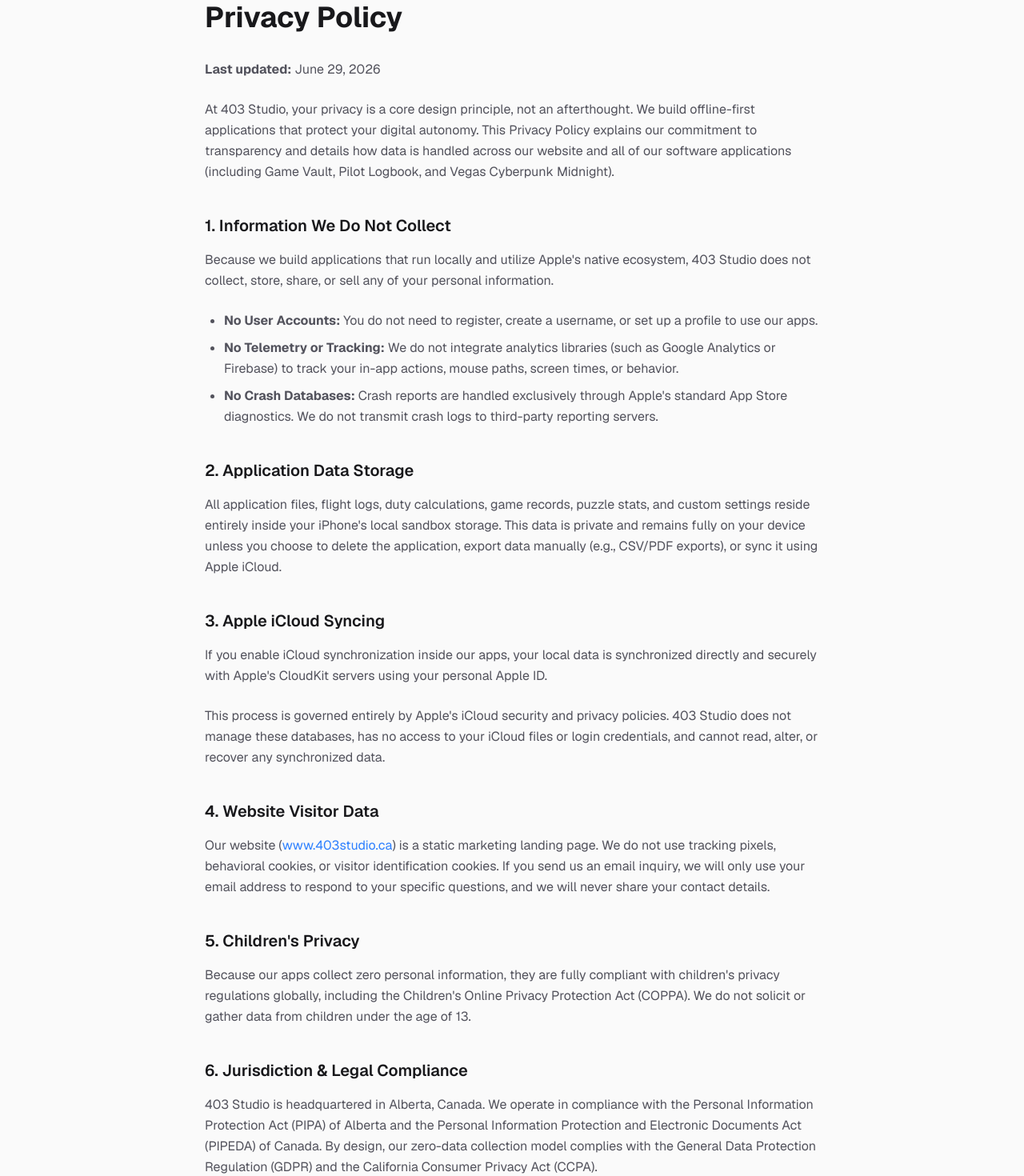
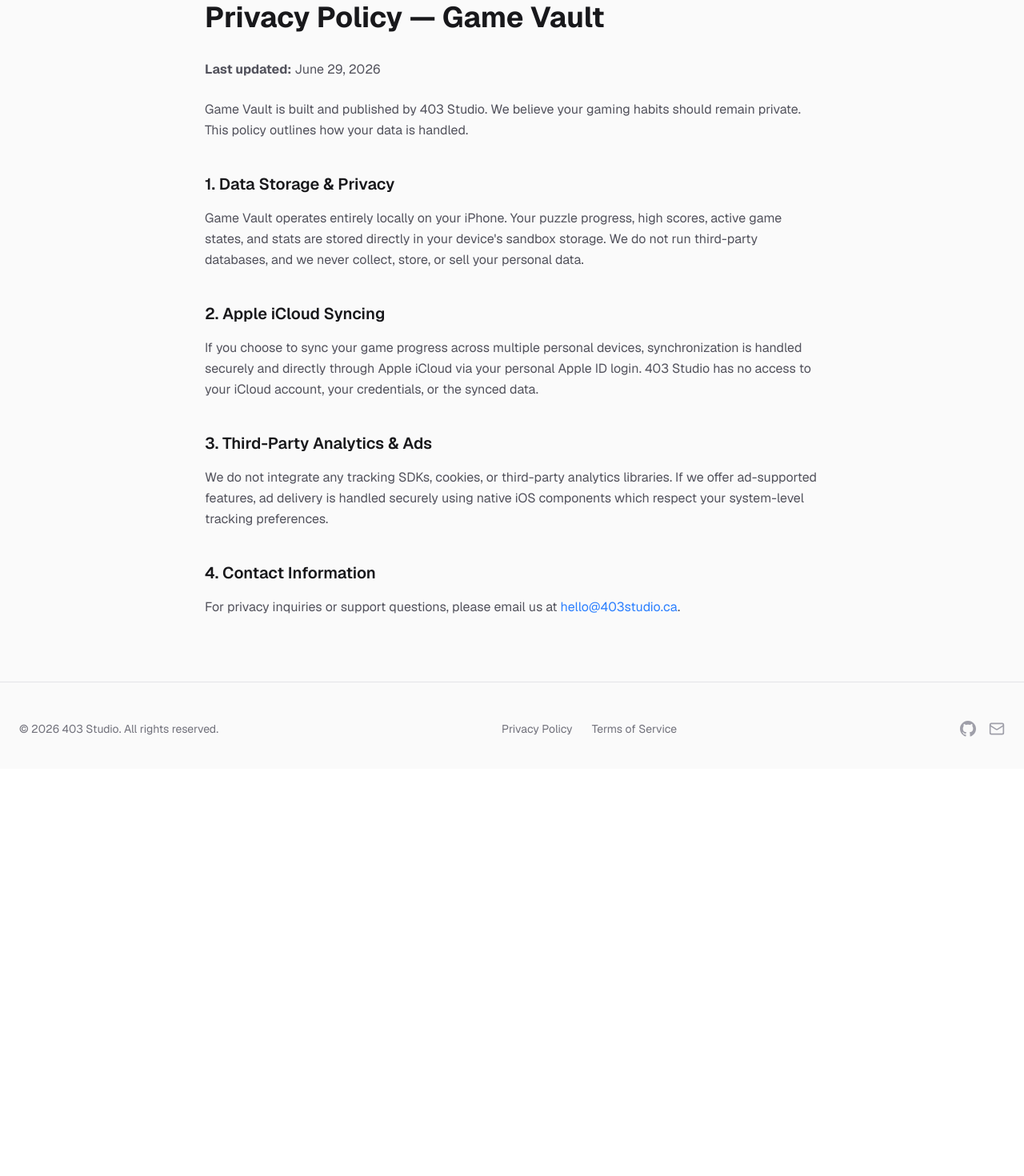
Before and after one commit to Stueygr/403Studio, a Next.js app: page /privacy in a window 1280 px wide. Shown: the part 180-1650 px from the top of the page at 80% size. After the commit the page ends 1141 px from the top, so only its background shows below. Built offline with nearby package versions, Linux system fonts and the light colour scheme.

Commit message:
Fix hero mockup reflections and set Game Vault as main privacy/terms policies

```diff
--- a/app/privacy/page.tsx
+++ b/app/privacy/page.tsx
@@ -3,64 +3,42 @@
 import { site } from "@/lib/site";
 
 export const metadata: Metadata = {
-  title: "Privacy Policy — 403 Studio",
-  description: `Privacy Policy for ${site.name} and our suite of iOS applications.`,
+  title: "Privacy Policy — Game Vault",
+  description: `Privacy policy for Game Vault by ${site.name}.`,
 };
 
 export default function PrivacyPage() {
   return (
-    <LegalLayout title="Privacy Policy">
+    <LegalLayout title="Privacy Policy — Game Vault">
       <p>
         <strong>Last updated:</strong> June 29, 2026
       </p>
       <p>
-        At {site.name}, your privacy is a core design principle, not an afterthought. We build offline-first applications that protect your digital autonomy. This Privacy Policy explains our commitment to transparency and details how data is handled across our website and all of our software applications (including Game Vault, Pilot Logbook, and Vegas Cyberpunk Midnight).
+        Game Vault is built and published by {site.name}. We believe your gaming habits should remain private. This policy outlines how your data is handled.
       </p>
 
-      <h2 className="text-xl font-semibold text-zinc-900 dark:text-zinc-50 mt-10 mb-4">1. Information We Do Not Collect</h2>
+      <h2 className="text-xl font-semibold text-zinc-900 dark:text-zinc-50 mt-10 mb-4">1. Data Storage & Privacy</h2>
       <p>
-        Because we build applications that run locally and utilize Apple&apos;s native ecosystem, {site.name} does not collect, store, share, or sell any of your personal information.
-      </p>
-      <ul className="list-disc pl-6 space-y-2 text-zinc-650 dark:text-zinc-400">
-        <li><strong>No User Accounts:</strong> You do not need to register, create a username, or set up a profile to use our apps.</li>
-        <li><strong>No Telemetry or Tracking:</strong> We do not integrate analytics libraries (such as Google Analytics or Firebase) to track your in-app actions, mouse paths, screen times, or behavior.</li>
-        <li><strong>No Crash Databases:</strong> Crash reports are handled exclusively through Apple&apos;s standard App Store diagnostics. We do not transmit crash logs to third-party reporting servers.</li>
-      </ul>
-
-      <h2 className="text-xl font-semibold text-zinc-900 dark:text-zinc-50 mt-10 mb-4">2. Application Data Storage</h2>
-      <p>
-        All application files, flight logs, duty calculations, game records, puzzle stats, and custom settings reside entirely inside your iPhone&apos;s local sandbox storage. This data is private and remains fully on your device unless you choose to delete the application, export data manually (e.g., CSV/PDF exports), or sync it using Apple iCloud.
+        Game Vault operates entirely locally on your iPhone. Your puzzle progress, high scores, active game states, and stats are stored directly in your device&apos;s sandbox storage. We do not run third-party databases, and we never collect, store, or sell your personal data.
       </p>
 
-      <h2 className="text-xl font-semibold text-zinc-900 dark:text-zinc-50 mt-10 mb-4">3. Apple iCloud Syncing</h2>
+      <h2 className="text-xl font-semibold text-zinc-900 dark:text-zinc-50 mt-10 mb-4">2. Apple iCloud Syncing</h2>
       <p>
-        If you enable iCloud synchronization inside our apps, your local data is synchronized directly and securely with Apple&apos;s CloudKit servers using your personal Apple ID.
-      </p>
-      <p>
-        This process is governed entirely by Apple&apos;s iCloud security and privacy policies. {site.name} does not manage these databases, has no access to your iCloud files or login credentials, and cannot read, alter, or recover any synchronized data.
+        If you choose to sync your game progress across multiple personal devices, synchronization is handled securely and directly through Apple iCloud via your personal Apple ID login. {site.name} has no access to your iCloud account, your credentials, or the synced data.
       </p>
 
-      <h2 className="text-xl font-semibold text-zinc-900 dark:text-zinc-50 mt-10 mb-4">4. Website Visitor Data</h2>
+      <h2 className="text-xl font-semibold text-zinc-900 dark:text-zinc-50 mt-10 mb-4">3. Third-Party Analytics & Ads</h2>
       <p>
-        Our website (<a href={site.url} className="text-blue-500 hover:underline">www.403studio.ca</a>) is a static marketing landing page. We do not use tracking pixels, behavioral cookies, or visitor identification cookies. If you send us an email inquiry, we will only use your email address to respond to your specific questions, and we will never share your contact details.
+        We do not integrate any tracking SDKs, cookies, or third-party analytics libraries. If we offer ad-supported features, ad delivery is handled securely using native iOS components which respect your system-level tracking preferences.
       </p>
 
-      <h2 className="text-xl font-semibold text-zinc-900 dark:text-zinc-50 mt-10 mb-4">5. Children&apos;s Privacy</h2>
+      <h2 className="text-xl font-semibold text-zinc-900 dark:text-zinc-50 mt-10 mb-4">4. Contact Information</h2>
       <p>
-        Because our apps collect zero personal information, they are fully compliant with children&apos;s privacy regulations globally, including the Children&apos;s Online Privacy Protection Act (COPPA). We do not solicit or gather data from children under the age of 13.
-      </p>
-
-      <h2 className="text-xl font-semibold text-zinc-900 dark:text-zinc-50 mt-10 mb-4">6. Jurisdiction & Legal Compliance</h2>
-      <p>
-        {site.name} is headquartered in Alberta, Canada. We operate in compliance with the Personal Information Protection Act (PIPA) of Alberta and the Personal Information Protection and Electronic Documents Act (PIPEDA) of Canada. By design, our zero-data collection model complies with the General Data Protection Regulation (GDPR) and the California Consumer Privacy Act (CCPA).
-      </p>
-
-      <h2 className="text-xl font-semibold text-zinc-900 dark:text-zinc-50 mt-10 mb-4">7. Contact Information</h2>
-      <p>
-        If you have any questions or concerns regarding our privacy practices, please contact us at:{" "}
+        For privacy inquiries or support questions, please email us at{" "}
         <a href={`mailto:${site.email}`} className="text-blue-500 hover:underline">
           {site.email}
         </a>
+        .
       </p>
     </LegalLayout>
   );
--- a/app/terms/page.tsx
+++ b/app/terms/page.tsx
@@ -3,72 +3,47 @@
 import { site } from "@/lib/site";
 
 export const metadata: Metadata = {
-  title: "Terms of Service — 403 Studio",
-  description: `Terms of Service for ${site.name} website and our applications.`,
+  title: "Terms of Service — Game Vault",
+  description: `Terms of service for Game Vault by ${site.name}.`,
 };
 
 export default function TermsPage() {
   return (
-    <LegalLayout title="Terms of Service">
+    <LegalLayout title="Terms of Service — Game Vault">
       <p>
         <strong>Last updated:</strong> June 29, 2026
       </p>
       <p>
-        Welcome to {site.name}. These Terms of Service (&quot;Terms&quot;) govern your access to and use of the website located at <a href={site.url} className="text-blue-500 hover:underline">www.403studio.ca</a> and our mobile software applications (including Game Vault, Pilot Logbook, and Vegas Cyberpunk Midnight).
-      </p>
-      <p>
-        By accessing our website or downloading, installing, or using our applications, you agree to be bound by these Terms. If you do not agree to these terms, please do not download, install, or use our software.
+        By installing or using the Game Vault application, you agree to these Terms of Service. If you do not agree to these terms, please do not install or use the app.
       </p>
 
-      <h2 className="text-xl font-semibold text-zinc-900 dark:text-zinc-50 mt-10 mb-4">1. License Grant</h2>
+      <h2 className="text-xl font-semibold text-zinc-900 dark:text-zinc-50 mt-10 mb-4">1. License & Scope of Use</h2>
       <p>
-        {site.name} grants you a limited, non-exclusive, non-transferable, non-sublicensable, and revocable license to download, install, and run a copy of our applications on Apple-branded iOS devices that you own or control, for personal, non-commercial use, subject to these Terms and Apple App Store guidelines.
+        {site.name} grants you a personal, non-exclusive, non-transferable, and revocable license to use Game Vault on your personal iPhone devices for entertainment purposes only, in accordance with the Apple App Store Terms of Service.
       </p>
 
-      <h2 className="text-xl font-semibold text-zinc-900 dark:text-zinc-50 mt-10 mb-4">2. User Responsibilities & Data Backups</h2>
+      <h2 className="text-xl font-semibold text-zinc-900 dark:text-zinc-50 mt-10 mb-4">2. Local Data & Backup Disclaimer</h2>
       <p>
-        Because our applications run locally and do not store your data on our own cloud infrastructure, you are solely responsible for:
-      </p>
-      <ul className="list-disc pl-6 space-y-2 text-zinc-650 dark:text-zinc-400">
-        <li>Maintaining secure backups of your devices and application contents (e.g., via Apple iCloud or manual file exports).</li>
-        <li>Protecting access to your physical devices.</li>
-        <li>Ensuring that your use of the applications comply with all local, regional, and national laws.</li>
-      </ul>
-
-      <h2 className="text-xl font-semibold text-zinc-900 dark:text-zinc-50 mt-10 mb-4">3. Pilot Logbook & CARs Compliance Disclaimer</h2>
-      <p>
-        Our Pilot Logbook application is designed to assist pilots in tracking flight hours, rest periods, and duty limits. <strong>It is not an official aviation authority certification platform.</strong>
-      </p>
-      <p>
-        You acknowledge and agree that you remain solely responsible for verifying the accuracy of all calculations, log inputs, and compliance limits against official Canadian Aviation Regulations (CARs) or other applicable civil aviation authority rules. {site.name} is not responsible for any duty exceedances, licensing issues, or administrative enforcement resulting from application data errors or calculations.
+        Game Vault stores its game files, records, and preferences locally on your device. While you can synchronize your progress across devices via Apple iCloud, {site.name} does not operate cloud backends and cannot recover lost data, scores, or achievements.
       </p>
 
-      <h2 className="text-xl font-semibold text-zinc-900 dark:text-zinc-50 mt-10 mb-4">4. Intellectual Property</h2>
+      <h2 className="text-xl font-semibold text-zinc-900 dark:text-zinc-50 mt-10 mb-4">3. Limitation of Liability</h2>
       <p>
-        All software, source code, designs, mockups, vector artwork, logos, icons, trademarks, and text elements displayed on our website or within our applications are the exclusive intellectual property of {site.name}. You may not copy, reverse engineer, decompile, modify, distribute, or create derivative works of our intellectual property without prior written consent.
+        Game Vault is provided &quot;as is&quot; and &quot;as available,&quot; without warranty of any kind. To the maximum extent permitted by law, {site.name} disclaims all liability for any direct, indirect, incidental, or consequential damages resulting from the use or inability to use the application.
       </p>
 
-      <h2 className="text-xl font-semibold text-zinc-900 dark:text-zinc-50 mt-10 mb-4">5. Disclaimer of Warranties</h2>
+      <h2 className="text-xl font-semibold text-zinc-900 dark:text-zinc-50 mt-10 mb-4">4. Updates & Changes</h2>
       <p>
-        Our website and applications are provided &quot;as is&quot; and &quot;as available,&quot; without warranty of any kind, either express or implied. {site.name} disclaims all warranties, including but not limited to the implied warranties of merchantability, fitness for a particular purpose, and non-infringement. We do not warrant that the applications will meet your requirements, operate without interruption, or be completely error-free.
+        We may update Game Vault from time to time to add new games, fix bugs, or tweak features. These Terms will apply to all future updates. Continued use of the application following updates indicates your acceptance of any revised terms.
       </p>
 
-      <h2 className="text-xl font-semibold text-zinc-900 dark:text-zinc-50 mt-10 mb-4">6. Limitation of Liability</h2>
+      <h2 className="text-xl font-semibold text-zinc-900 dark:text-zinc-50 mt-10 mb-4">5. Contact Support</h2>
       <p>
-        To the maximum extent permitted under applicable law, {site.name} and its developers shall not be liable for any direct, indirect, incidental, special, consequential, or punitive damages, including but not limited to loss of profits, loss of data, loss of flight records, or other intangible losses resulting from your access to, use of, or inability to use our applications or website.
-      </p>
-
-      <h2 className="text-xl font-semibold text-zinc-900 dark:text-zinc-50 mt-10 mb-4">7. Governing Law & Jurisdiction</h2>
-      <p>
-        These Terms shall be governed by and construed in accordance with the laws of the Province of Alberta, Canada, without regard to its conflict of law principles. Any legal actions or proceedings arising under these Terms shall be brought exclusively in the courts located in Calgary, Alberta, Canada.
-      </p>
-
-      <h2 className="text-xl font-semibold text-zinc-900 dark:text-zinc-50 mt-10 mb-4">8. Contact Information</h2>
-      <p>
-        If you have any questions or feedback regarding these Terms, please contact us at:{" "}
+        If you have any questions about these Terms, please contact support at{" "}
         <a href={`mailto:${site.email}`} className="text-blue-500 hover:underline">
           {site.email}
         </a>
+        .
       </p>
     </LegalLayout>
   );
```
Also changed, not shown: public/hero_devices.png.
